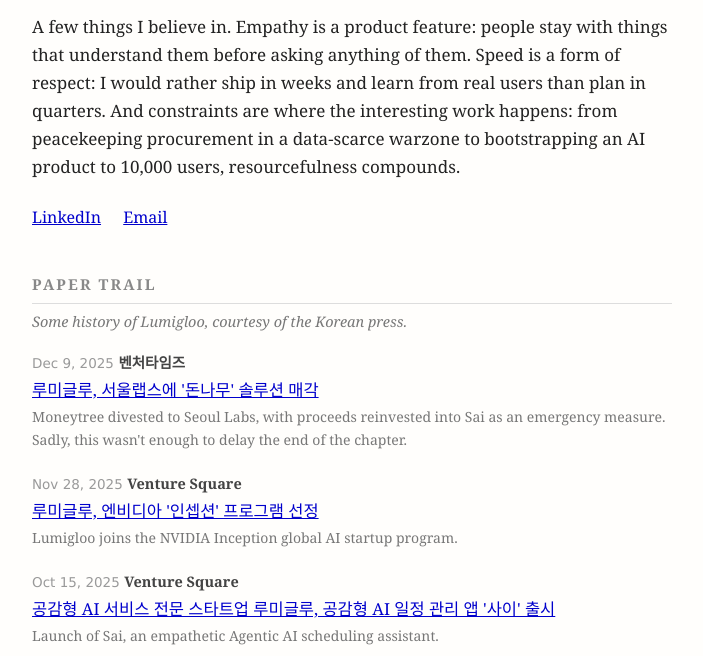
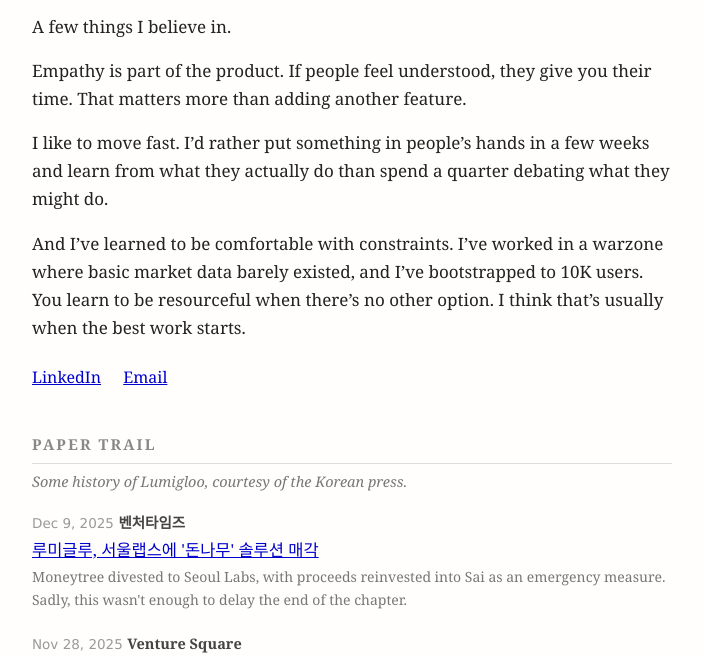
Before and after one commit to pinguk/pinguk.github.io, a plain HTML site: page index.html in a window 1280 px wide. Shown: the part 217-873 px from the top of the page, without its empty margins (288-991 px from the left). Drawn offline with Linux system fonts and the light colour scheme.

Commit message:
a few minor changes

```diff
--- a/index.html
+++ b/index.html
@@ -77,7 +77,13 @@
 
   <p>Hi, I'm Ingu. I build products at the intersection of AI, finance, and everyday habits.</p>
 
-  <p>A few things I believe in. Empathy is a product feature: people stay with things that understand them before asking anything of them. Speed is a form of respect: I would rather ship in weeks and learn from real users than plan in quarters. And constraints are where the interesting work happens: from peacekeeping procurement in a data-scarce warzone to bootstrapping an AI product to 10,000 users, resourcefulness compounds.</p>
+  <p>A few things I believe in.</p>
+
+  <p>Empathy is part of the product. If people feel understood, they give you their time. That matters more than adding another feature.</p>
+
+  <p>I like to move fast. I&rsquo;d rather put something in people&rsquo;s hands in a few weeks and learn from what they actually do than spend a quarter debating what they might do.</p>
+
+  <p>And I&rsquo;ve learned to be comfortable with constraints. I&rsquo;ve worked in a warzone where basic market data barely existed, and I&rsquo;ve bootstrapped to 10K users. You learn to be resourceful when there&rsquo;s no other option. I think that&rsquo;s usually when the best work starts.</p>
 
   <div class="links">
     <a href="https://www.linkedin.com/in/ingu-kang-9a879a120/" target="_blank" rel="noopener">LinkedIn</a>
```
